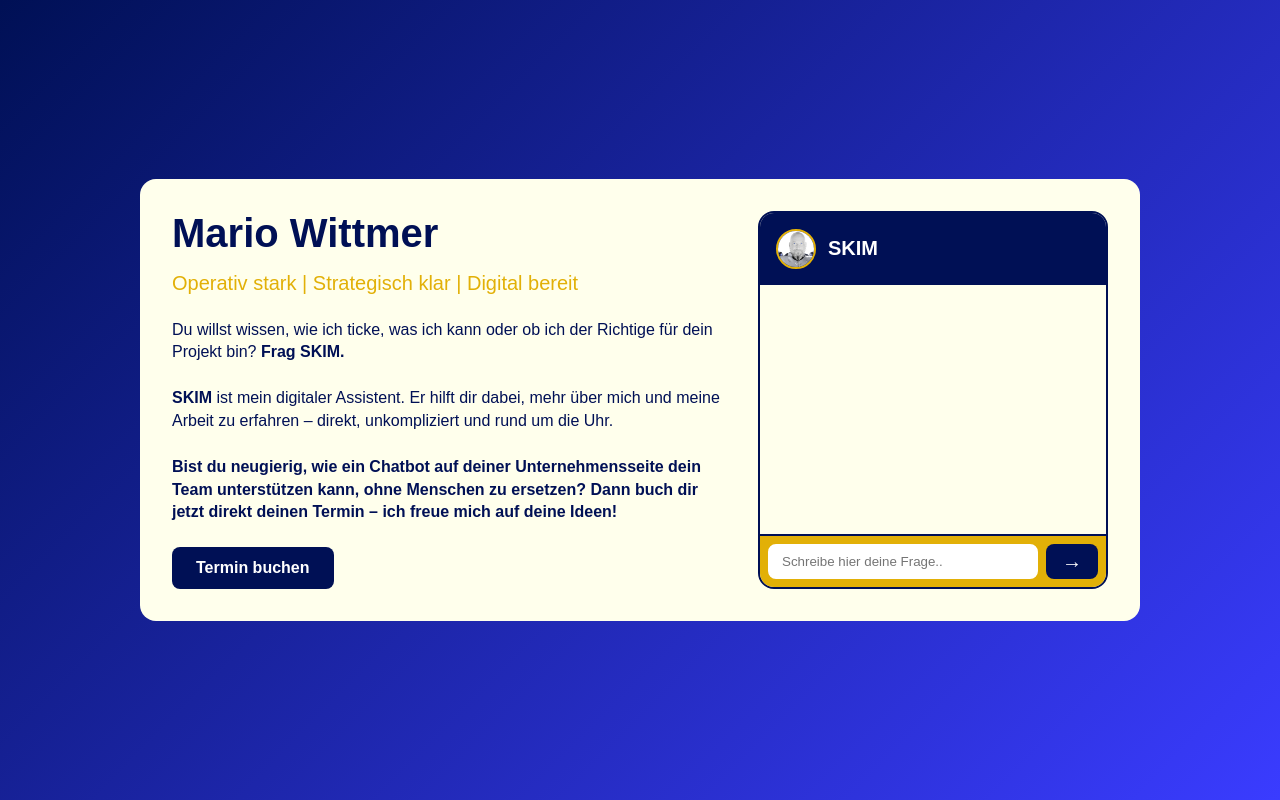
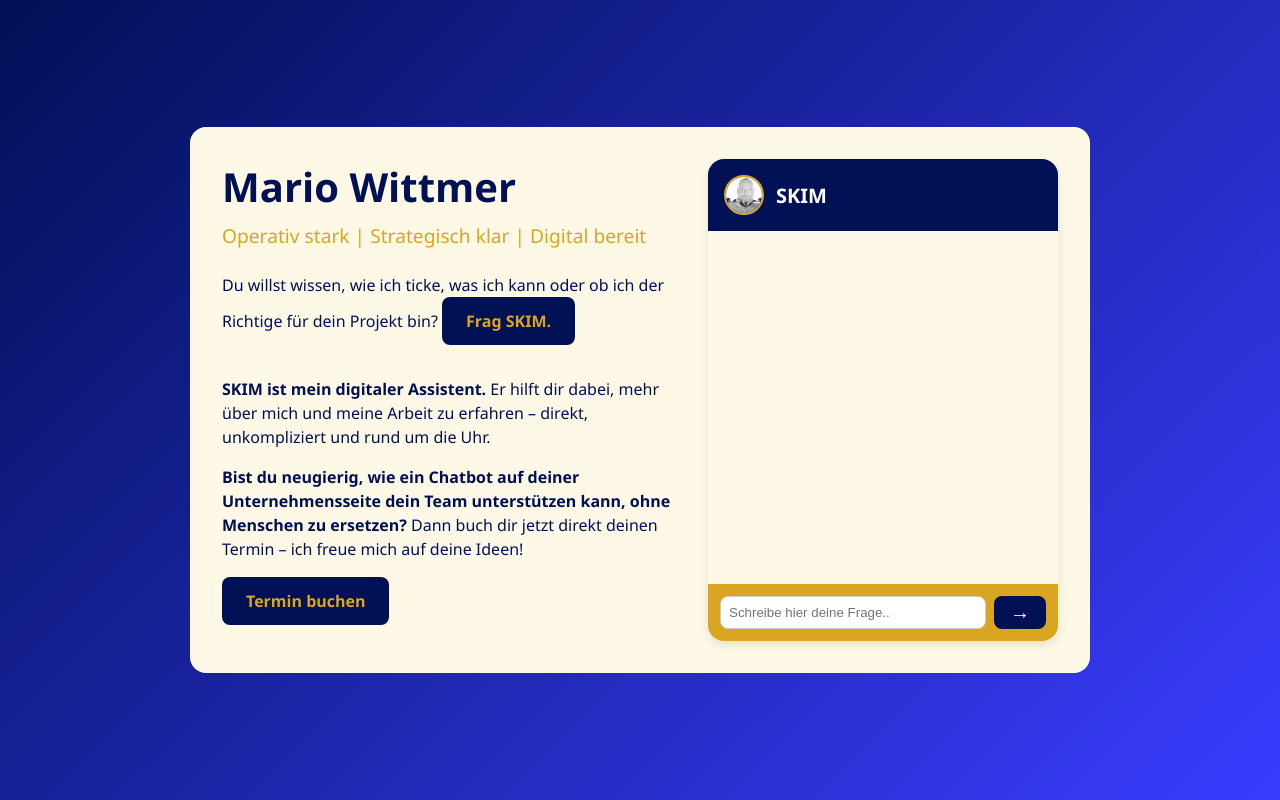
Before and after one commit to SuperKIMario/chatbot-frontend, a website: page index.html in a window 1280 px wide. Drawn offline with Linux system fonts and the light colour scheme.

Commit message:
Update index.html

```diff
--- a/index.html
+++ b/index.html
@@ -2,141 +2,165 @@
 <html lang="de">
 <head>
   <meta charset="UTF-8" />
-  <meta name="viewport" content="width=device-width, initial-scale=1" />
-  <title>Mario Wittmer – Digitaler Assistent SKIM</title>
+  <meta name="viewport" content="width=device-width, initial-scale=1.0"/>
+  <title>Mario Wittmer – Digitaler Assistent</title>
   <style>
-    :root {
-      --blue: #001055;
-      --gold: #e2b007;
-      --light: #ffffec;
-      --white: #ffffff;
-    }
+    /* Reset & Body */
     * { box-sizing: border-box; margin: 0; padding: 0; }
     body {
-      font-family: 'Poppins', sans-serif;
+      font-family: "Segoe UI", Tahoma, Geneva, Verdana, sans-serif;
       background: linear-gradient(135deg, #001055, #3a3cff);
+      display: flex;
+      justify-content: center;
+      align-items: center;
       min-height: 100vh;
-      display: flex; justify-content: center; align-items: center;
     }
+
+    /* Container */
     #container {
-      background: var(--light);
-      border-radius: 16px;
-      padding: 32px;
-      width: 90%;
-      max-width: 1000px;
-      /* Verhindert, dass der Container zu hoch wird */
-      max-height: 90vh;
+      background: #FEF9E7;
+      border-radius: 1rem;
+      padding: 2rem;
+      max-width: 900px;
+      width: 100%;
       display: flex;
-      gap: 32px;
+      gap: 2rem;
     }
+
     /* Text-Section */
     #text-section {
       flex: 1;
     }
     #text-section h1 {
       font-size: 2.5rem;
-      color: var(--blue);
-      margin-bottom: 16px;
+      color: #001055;
+      margin-bottom: .5rem;
     }
     #text-section .claim {
-      font-size: 1.25rem;
-      color: var(--gold);
-      margin-bottom: 24px;
-      white-space: nowrap;
+      font-size: 1.2rem;
+      color: #DAA520;
+      margin-bottom: 1.5rem;
     }
-    #text-section p {
-      color: var(--blue);
-      margin-bottom: 24px;
-      line-height: 1.4;
+    #text-section p, #text-section a {
+      color: #001055;
+      line-height: 1.5;
+      margin-bottom: 1rem;
     }
-    #text-section a {
+    #text-section a.button {
       display: inline-block;
-      background: var(--blue);
-      color: var(--white);
-      padding: 12px 24px;
-      border-radius: 8px;
+      background: #001055;
+      color: #DAA520;
+      padding: .75rem 1.5rem;
+      border-radius: .5rem;
       text-decoration: none;
       font-weight: bold;
     }
+
     /* Chat-Section */
     #chat-section {
       width: 350px;
       display: flex;
       flex-direction: column;
-      border-radius: 16px;
+      background: #FEF9E7;
+      border-radius: 1rem;
       overflow: hidden;
-      border: 2px solid var(--blue);
-      background: var(--light);
+      box-shadow: 0 4px 10px rgba(0,0,0,0.1);
     }
-    #chat-header {
-      background: var(--blue);
-      color: var(--white);
-      padding: 16px;
+    #chat-section header {
+      background: #001055;
+      color: #fff;
+      padding: 1rem;
       display: flex;
       align-items: center;
-      gap: 12px;
+      gap: .75rem;
     }
-    #chat-header img {
-      width: 40px; height: 40px; border-radius: 50%;
-      border: 2px solid var(--gold);
+    #chat-section header img {
+      width: 40px;
+      height: 40px;
+      border-radius: 50%;
+      border: 2px solid #DAA520;
     }
-    #chat-header h2 { font-size: 1.25rem; margin: 0; }
-    /* Hier wird das Chat-Fenster scrollbar gemacht */
+    #chat-section header h2 {
+      font-size: 1.25rem;
+      margin: 0;
+    }
     #chat {
       flex: 1;
-      padding: 16px;
-      background: var(--light);
-      overflow-y: auto;
-      /* Optional: passt die Höhe so an, dass Header und Input frei bleiben */
-      max-height: calc(90vh - 140px);
+      padding: 1rem;
+      display: flex;
+      flex-direction: column;
+      gap: .5rem;
     }
-    .message { margin-bottom: 12px; padding: 12px; border-radius: 8px; max-width: 80%; }
-    .message.bot { background: var(--gold); color: var(--blue); }
-    .message.user { background: var(--white); color: var(--blue); margin-left: auto; }
-    #chat-input {
+    .message.user {
+      align-self: flex-end;
+      background: #fff;
+      padding: .5rem .75rem;
+      border-radius: .75rem;
+      max-width: 80%;
+      border: 1px solid #ccc;
+    }
+    .message.assistant {
+      align-self: flex-start;
+      background: #DAA520;
+      padding: .5rem .75rem;
+      border-radius: .75rem;
+      max-width: 80%;
+      color: #001055;
+    }
+    .message.system {
+      align-self: center;
+      background: #DAA520;
+      padding: .5rem .75rem;
+      border-radius: .75rem;
+      max-width: 90%;
+      color: #001055;
+      font-weight: bold;
+    }
+    .chat-input-area {
+      background: #DAA520;
+      padding: .75rem;
       display: flex;
-      border-top: 2px solid var(--blue);
-      background: var(--gold);
-      padding: 8px;
+      gap: .5rem;
     }
-    #userInput {
+    .chat-input-area input {
       flex: 1;
-      padding: 8px 12px;
-      border: 2px solid var(--white);
-      border-radius: 8px;
-      margin-right: 8px;
+      padding: .5rem;
+      border-radius: .5rem;
+      border: 1px solid #ccc;
     }
-    #sendBtn {
-      background: var(--blue);
-      color: var(--white);
+    .chat-input-area button {
+      background: #001055;
+      color: #fff;
       border: none;
-      padding: 0 16px;
-      border-radius: 8px;
+      padding: 0 1rem;
+      border-radius: .5rem;
+      font-size: 1.25rem;
       cursor: pointer;
-      font-size: 1.25rem;
     }
   </style>
 </head>
 <body>
   <div id="container">
+    <!-- Linke Text-Spalte -->
     <section id="text-section">
       <h1>Mario Wittmer</h1>
-      <div class="claim">
-        Operativ stark | Strategisch klar | Digital bereit
-      </div>
-      <p>Du willst wissen, wie ich ticke, was ich kann oder ob ich der Richtige für dein Projekt bin? <strong>Frag SKIM.</strong></p>
-      <p><strong>SKIM</strong> ist mein digitaler Assistent. Er hilft dir dabei, mehr über mich und meine Arbeit zu erfahren – direkt, unkompliziert und rund um die Uhr.</p>
-      <p><strong>Bist du neugierig, wie ein Chatbot auf deiner Unternehmensseite dein Team unterstützen kann, ohne Menschen zu ersetzen? Dann buch dir jetzt direkt deinen Termin – ich freue mich auf deine Ideen!</strong></p>
-      <a href="https://calendly.com/mariowittmer/vereinbaren-sie-jetzt-einfach-einen-termin-mit-mir" target="_blank" rel="noopener">Termin buchen</a>
+      <div class="claim">Operativ stark | Strategisch klar | Digital bereit</div>
+      <p>Du willst wissen, wie ich ticke, was ich kann oder ob ich der Richtige für dein Projekt bin? <a href="#" class="button">Frag SKIM.</a></p>
+      <p><strong>SKIM ist mein digitaler Assistent.</strong> Er hilft dir dabei, mehr über mich und meine Arbeit zu erfahren – direkt, unkompliziert und rund um die Uhr.</p>
+      <p><strong>Bist du neugierig, wie ein Chatbot auf deiner Unternehmensseite dein Team unterstützen kann, ohne Menschen zu ersetzen?</strong> Dann buch dir jetzt direkt deinen Termin – ich freue mich auf deine Ideen!</p>
+      <a href="DEIN_CALENDLY_LINK_HIER" class="button">Termin buchen</a>
     </section>
 
+    <!-- Rechte Chat-Spalte -->
     <section id="chat-section">
-      <div id="chat-header">
-        <img src="avatar.png" alt="Mario Wittmer" />
+      <header>
+        <img src="avatar.png" alt="SKIM Avatar" />
         <h2>SKIM</h2>
-      </div>
+      </header>
+
       <div id="chat"></div>
-      <div id="chat-input">
+
+      <div class="chat-input-area">
         <input id="userInput" type="text" placeholder="Schreibe hier deine Frage.." />
         <button id="sendBtn">→</button>
       </div>
```
